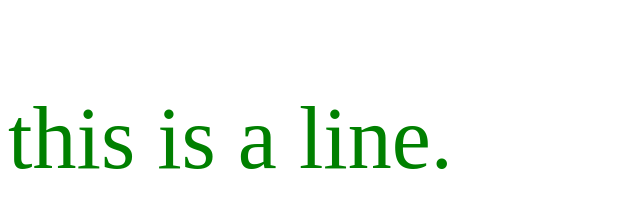
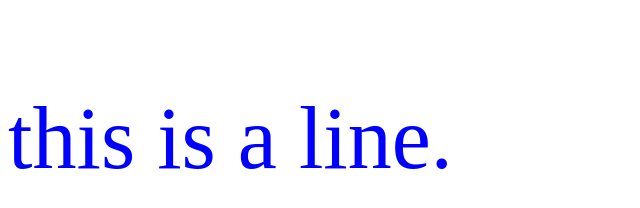
Before and after one commit to Southside7788/git-test, a plain HTML site: page index.html in a window 1280 px wide. Shown: the whole page, without its empty margins (0-640 px from the left). Drawn offline with Linux system fonts and the light colour scheme.

Commit message:
add change color to blue js

```diff
--- a/index.html
+++ b/index.html
@@ -6,6 +6,7 @@
   <link rel="stylesheet" href="./index.css"></link>
   <script src="./index.js"></script>
   <link rel="stylesheet" href="./some2.css"></link>
+  <script src="./some2.js"></script>
 </head>
 <body>
   <p>this is a line.</p>
--- /dev/null
+++ b/some2.js
@@ -0,0 +1,3 @@
+setTimeout(() => {
+    document.querySelector('p').style.color = 'blue'
+}, 1000)
```
